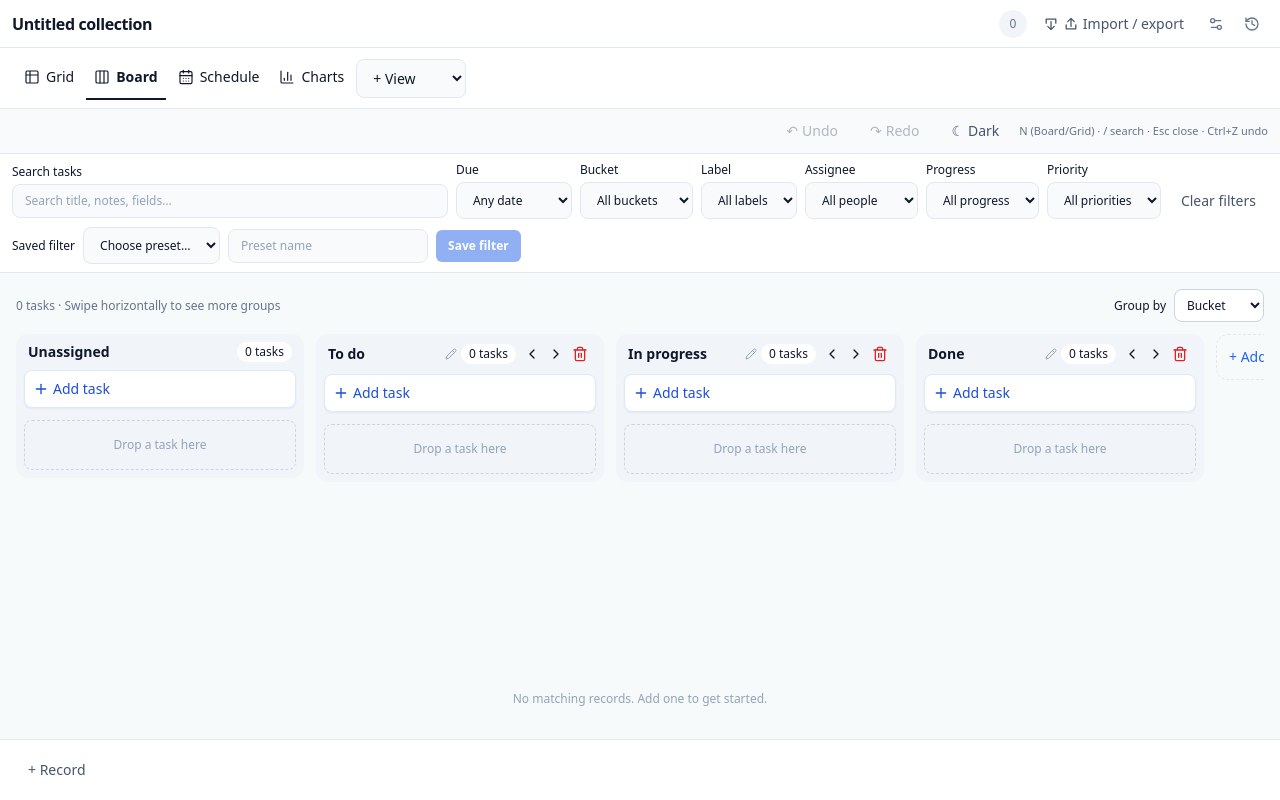
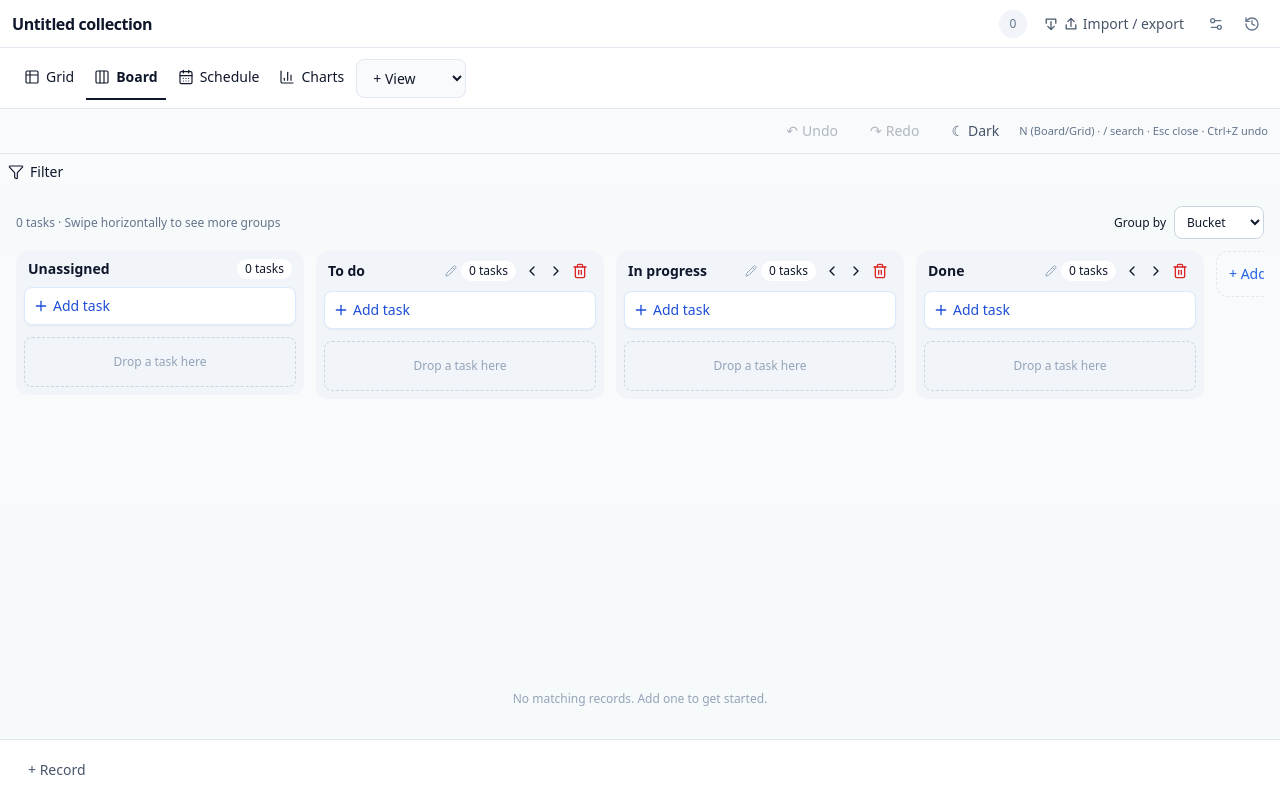
Before and after one commit to eddyvn98/collection-planner, a React (Vite) app: page / in a window 1280 px wide. Built offline with nearby package versions, Linux system fonts and the light colour scheme.

Commit message:
feat(ui-a): move all filters and saved presets into anchored panel

```diff
--- a/src/renderers/CollectionTaskFilterBar.tsx
+++ b/src/renderers/CollectionTaskFilterBar.tsx
@@ -1,4 +1,5 @@
-import { useState } from "react";
+import { useEffect, useRef, useState } from "react";
+import { Filter, X, Save } from "lucide-react";
 import type { CollectionBlockPayload } from "../collections/model";
 import { EMPTY_TASK_FILTERS, countActiveTaskFilters, deleteTaskFilterPreset, saveTaskFilterPreset,
   type TaskDueFilter, type TaskFilterState } from "../collections/collectionPlannerFilters";
@@ -12,6 +13,9 @@ export function CollectionTaskFilterBar({data,value,readOnly,onChange,onDataChan
   const [presetName,setPresetName]=useState("");
   const [selected,setSelected]=useState("");
   const [expanded,setExpanded]=useState(false);
+  const menu=useRef<HTMLDivElement>(null);
+  useEffect(()=>{if(!expanded)return;const close=(e:PointerEvent)=>{if(!menu.current?.contains(e.target as Node))setExpanded(false);};
+    document.addEventListener("pointerdown",close);return()=>document.removeEventListener("pointerdown",close);},[expanded]);
   const count=countActiveTaskFilters(value);
   const set=<K extends keyof TaskFilterState>(key:K, val:TaskFilterState[K]) =>
     onChange({...value,[key]:val});
@@ -25,16 +29,21 @@ export function CollectionTaskFilterBar({data,value,readOnly,onChange,onDataChan
     onDataChange(saveTaskFilterPreset(data,name,value));
     setPresetName("");
   };
-  return <section aria-label="Task filters" data-testid="planner-filter-bar"
-    className="shrink-0 border-b border-slate-200 bg-white px-3 py-2 dark:border-slate-700 dark:bg-slate-950">
-    <button type="button" aria-label="Toggle task filters" aria-expanded={expanded}
-      aria-controls="planner-task-filter-fields" onClick={()=>setExpanded(open=>!open)}
-      className="flex min-h-9 items-center gap-2 rounded-lg border border-slate-300 px-3 py-1.5 text-sm font-semibold text-slate-800 focus-visible:ring-2 focus-visible:ring-blue-500 dark:border-slate-600 dark:bg-slate-800 dark:text-slate-100 sm:hidden">
-      Filters {count>0&&<span aria-label={count+" active filters"} className="rounded-full bg-blue-600 px-2 py-0.5 text-xs text-white">{count}</span>}
-      <span aria-hidden="true">{expanded?"▴":"▾"}</span>
+  return <div ref={menu} className="relative">
+    <button type="button" aria-label="Filters" aria-haspopup="dialog" aria-expanded={expanded}
+      onClick={()=>setExpanded(!expanded)}
+      className="inline-flex min-h-9 items-center gap-1.5 rounded-md px-2 text-sm text-[var(--planner-secondary)] hover:bg-[var(--planner-hover)] focus-visible:ring-2 focus-visible:ring-[var(--planner-accent)]">
+      <Filter size={16} strokeWidth={1.75}/> <span className="hidden sm:inline">Filter</span>
+      {count>0&&<span aria-label={count+" active filters"} className="rounded-full bg-[var(--planner-accent)] px-1.5 text-xs text-white">{count}</span>}
     </button>
-    <div id="planner-task-filter-fields" className={(expanded?"mt-2 block":"hidden")+" space-y-2 sm:mt-0 sm:block"}>
-    <div className="flex flex-wrap items-center gap-2">
+    {expanded&&<div role="dialog" aria-label="Task filters" data-testid="planner-filter-panel"
+      className="absolute right-0 top-full z-[80] mt-2 max-h-[75vh] w-[min(360px,calc(100vw-24px))] overflow-y-auto rounded-lg border border-[var(--planner-border)] bg-[var(--planner-surface)] p-3 text-[var(--planner-text)] shadow-xl">
+      <div className="mb-3 flex items-center justify-between">
+        <strong className="text-sm">Filter tasks</strong>
+        <button aria-label="Close filters" type="button" onClick={()=>setExpanded(false)}
+          className="rounded p-2 hover:bg-[var(--planner-hover)]"><X size={16}/></button>
+      </div>
+    <div className="flex flex-col gap-2">
       <label className="min-w-44 flex-1 text-xs">Search tasks
         <input aria-label="Filter task keyword" className={control+" mt-1 w-full"} placeholder="Search title, notes, fields…"
           value={value.keyword} onChange={e=>set("keyword",e.target.value)}/></label>
@@ -75,7 +84,7 @@ export function CollectionTaskFilterBar({data,value,readOnly,onChange,onDataChan
         </select></label>
       <button className={btnClass+" self-end"} type="button" onClick={()=>onChange({...EMPTY_TASK_FILTERS})}>Clear filters</button>
     </div>
-    <div className="flex flex-wrap items-center gap-2 text-xs">
+    <div className="mt-4 border-t border-[var(--planner-border)] pt-3 text-xs"><strong>Saved filters</strong><div className="mt-2 flex flex-wrap items-center gap-2">
       <label className="flex items-center gap-2">Saved filter
         <select aria-label="Saved task filter" className={control} value={selected}
           onChange={e=>{const id=e.target.value;setSelected(id);
@@ -91,9 +100,9 @@ export function CollectionTaskFilterBar({data,value,readOnly,onChange,onDataChan
           onChange={e=>setPresetName(e.target.value)} placeholder="Preset name" maxLength={80}/>
         <button className="rounded-md bg-blue-600 px-3 py-2 font-semibold text-white disabled:opacity-50"
           type="submit" disabled={!presetName.trim()||presets.length>=20 &&
-            !presets.some(p=>p.name.toLowerCase()===presetName.trim().toLowerCase())}>Save filter</button>
+            !presets.some(p=>p.name.toLowerCase()===presetName.trim().toLowerCase())}><Save size={16} strokeWidth={1.75} className="inline-block"/> Save filter</button>
       </form>}
-    </div>
-    </div>
-  </section>;
+    </div></div>
+    </div>}
+  </div>;
 }
```
